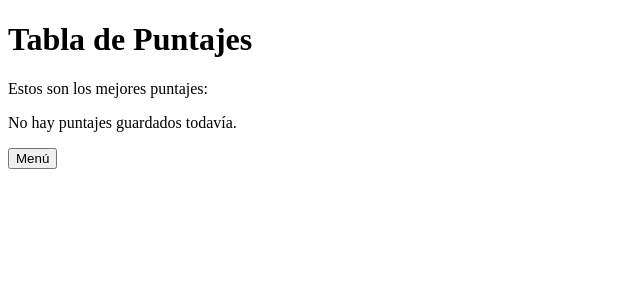
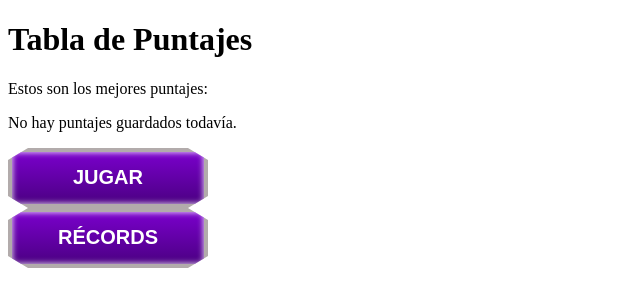
Before and after one commit to Principi-Angel/unq-ui-angel-principi-trabajo-final, a React (Vite) app: page /scores in a window 1280 px wide. Shown: the top 306 px of the page, without its empty margins (0-640 px from the left). Built offline with nearby package versions, Linux system fonts and the light colour scheme.

Commit message:
continuing styles

```diff
--- a/src/components/BackToMenuButton.jsx
+++ /dev/null
@@ -1,15 +0,0 @@
-import { useNavigate } from "react-router-dom";
-
-const BackToMenuButton = () => {
-  const navigate = useNavigate();
-
-  const handleClick = () => { navigate("/"); };
-
-  return (
-    <button onClick={handleClick}>
-      Menú
-    </button>
-  );
-};
-
-export default BackToMenuButton;
--- a/src/components/GameOverModal.jsx
+++ b/src/components/GameOverModal.jsx
@@ -2,7 +2,7 @@ import { useState } from "react";
 import { useNavigate } from "react-router-dom";
 import { isHighScore } from "../helpers/ScoreManager";
 import ScoreBoard from "./ScoreBoard.jsx"
-import BackToMenuButton from "./BackToMenuButton.jsx";
+import CustomButton from "./CustomButton.jsx";
 import "../styles/GameOverModal.css";
 
 const GameOverModal = ({ score, wordsCount, onRestart, onSaveScore }) => {
@@ -27,6 +27,7 @@ const GameOverModal = ({ score, wordsCount, onRestart, onSaveScore }) => {
            wordsCount={wordsCount}
            final={true}
         />
+        <div className="game-over-modal-record">
         {isHighScore(score) ? (
           <>
             <p>¡Hiciste un record!</p>
@@ -37,17 +38,17 @@ const GameOverModal = ({ score, wordsCount, onRestart, onSaveScore }) => {
               value={playerName}
               onChange={(e) => setPlayerName(e.target.value)}
             />
-            <button onClick={handleSave}>Guardar Puntaje</button>
+            <button className="custom-button" onClick={handleSave}>GUARDAR PUNTAJE</button>
           </>
         ) : (
           <p className="no-highscore">
             No lograste un puntaje alto. ¡Intenta de nuevo!
           </p>
         )}
-
-        <div className="modal-buttons">
-          <button onClick={onRestart}>Reiniciar</button>
-          <BackToMenuButton />
+        </div>
+        <div className="menu-buttons">
+          <CustomButton label="JUGAR" route="/game" />
+          <CustomButton label="RÉCORDS HISTÓRICOS" route="/scores" />
         </div>
       </div>
     </div>
--- a/src/components/LeaderBoard.jsx
+++ b/src/components/LeaderBoard.jsx
@@ -1,11 +1,11 @@
 import { getTopScores } from "../helpers/ScoreManager";
-import BackToMenuButton from "./BackToMenuButton.jsx";
+import CustomButton from "./CustomButton.jsx";
 
 const Leaderboard = () => {
   const scores = getTopScores();
 
   return (
-    <div className="leaderboard">
+    <div className="leader-board">
       <h1>Tabla de Puntajes</h1>
       <p>Estos son los mejores puntajes:</p>
 
@@ -20,7 +20,10 @@ const Leaderboard = () => {
           ))}
         </ol>
       )}
-      <BackToMenuButton />
+      <div className="leader-bord-buttons">
+          <CustomButton label="JUGAR" route="/game" />
+          <CustomButton label="RÉCORDS" route="/scores" />
+       </div>
     </div>
   );
 };
--- a/src/styles/CustomButton.css
+++ b/src/styles/CustomButton.css
@@ -17,17 +17,19 @@
   max-width: 200px;
   min-width: 180px;
   height: 60px;
+  /*text-align: center;
+  line-height: 10px;
+  */
   text-align: center;
-  text-justify: left;
+  line-height: normal;
+  white-space: normal;
+  word-wrap: break-word;
+  display: flex;
+  align-items: center;
+  justify-content: center
 }
 
 .btn-jugar:hover {
   background: linear-gradient(180deg, #9a00ff, #5a00a3);
   border-color: #ccc;
 }
-
-.custom-button label {
-    color: white;
-    text-align: center;
-  text-justify: left;
-}
--- a/src/styles/GameOverModal.css
+++ b/src/styles/GameOverModal.css
@@ -4,11 +4,11 @@
   left: 0;
   width: 100%;
   height: 100%;
-  background: rgba(0,0,0,0.6); /* fondo semitransparente */
+  background: rgba(96, 90, 90, 0.6);
   display: flex;
   justify-content: center;
   align-items: center;
-  z-index: 999; /* encima de todo */
+  z-index: 999;
 }
 
 .game-over-modal {
@@ -33,26 +33,10 @@
   border-radius: 6px;
 }
 
-.modal-buttons {
+.game-over-modal-record{
   display: flex;
-  justify-content: space-around;
-  margin-top: 20px;
+  flex-direction: column;
+  align-items: center;
+  justify-content: center;
+  gap: 0.5rem;
 }
-
-.modal-buttons button {
-  padding: 10px 15px;
-  border: none;
-  border-radius: 6px;
-  cursor: pointer;
-  font-size: 16px;
-}
-
-.modal-buttons button:first-child {
-  background: #4caf50;
-  color: white;
-}
-
-.modal-buttons button:last-child {
-  background: #2196f3;
-  color: white;
-}
--- a/src/styles/Menu.css
+++ b/src/styles/Menu.css
@@ -7,5 +7,8 @@
 }
 
 .menu-buttons {
-  flex-direction: flex;
+  display: flex;
+  flex-direction: row;
+  gap: 1rem;
+  justify-content: center;
 }
```
